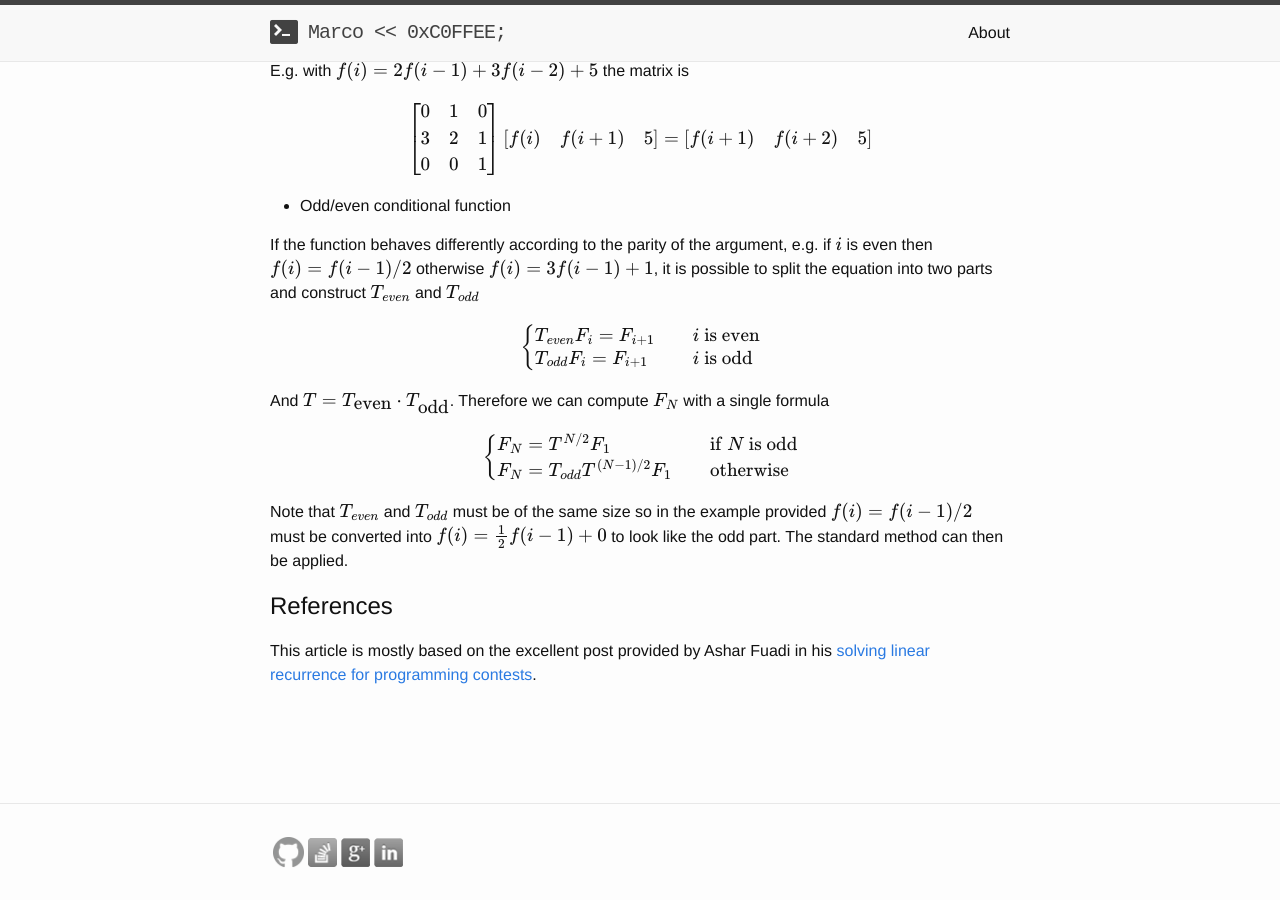
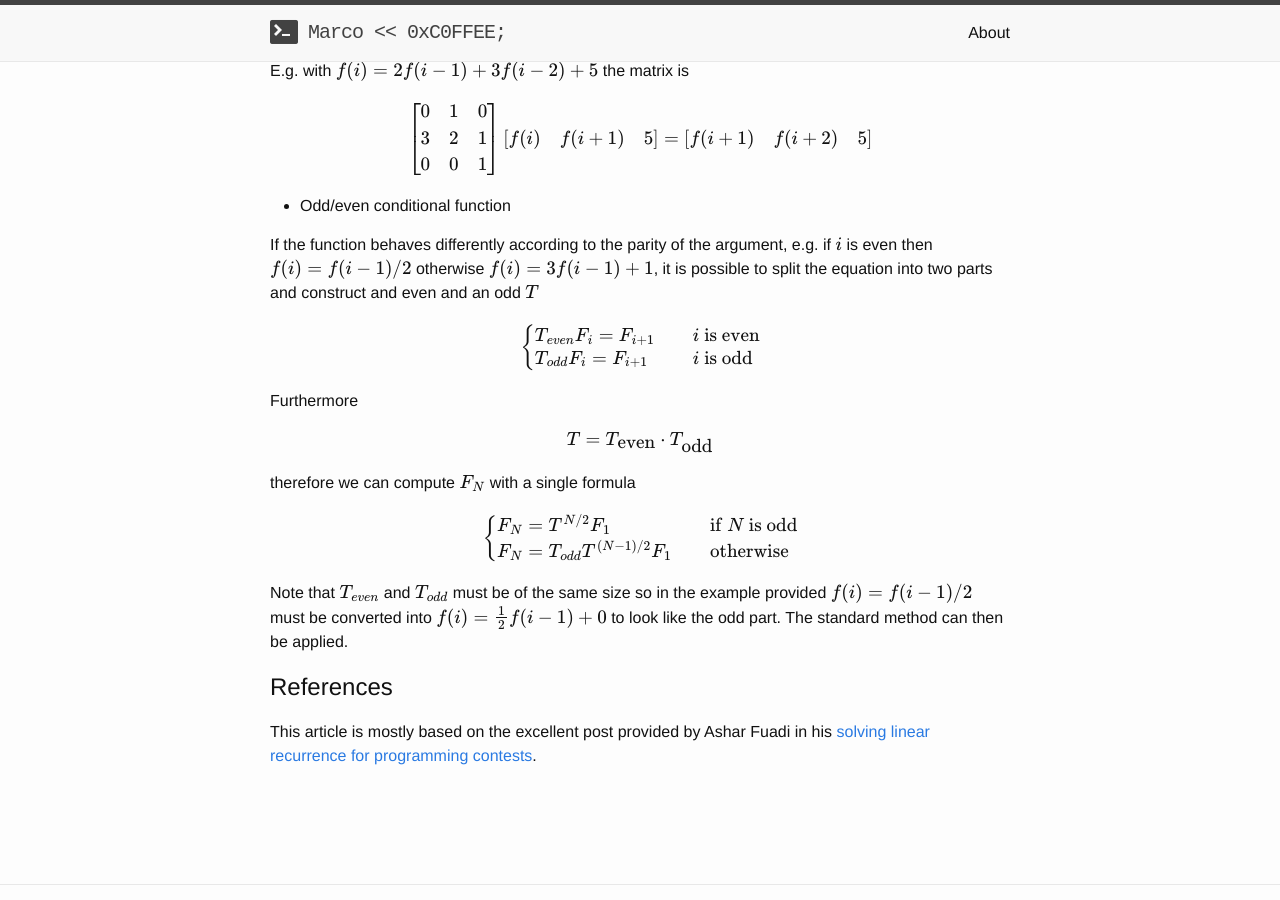
Before and after one commit to marcodiiga/marcodiiga.github.io, a Jekyll site: the page built from _posts/2015-09-18-linear-recurrence-relations.markdown, in a window 1280 px wide and 900 px high, scrolled down 4778 px. Built offline with Jekyll 4.4.1, drawn with Linux system fonts in a browser that asks for light colours; formulas are drawn with MathJax 3.

Commit message:
fix for stupid mathjax bug

```diff
--- a/_posts/2015-09-18-linear-recurrence-relations.markdown
+++ b/_posts/2015-09-18-linear-recurrence-relations.markdown
@@ -190,12 +190,16 @@ $$ \begin{bmatrix}0 & 1 & 0 \\ 3 & 2 & 1 \\ 0 & 0 & 1 \end{bmatrix}
 
 * Odd/even conditional function
 
-If the function behaves differently according to the parity of the argument, e.g. if \\( i \\) is even then \\( f(i) = f(i-1) / 2 \\) otherwise \\( f(i) = 3f(i-1) + 1 \\), it is possible to split the equation into two parts and construct \\( T_{even} \\) and \\( T_{odd} \\)
+If the function behaves differently according to the parity of the argument, e.g. if \\( i \\) is even then \\( f(i) = f(i-1) / 2 \\) otherwise \\( f(i) = 3f(i-1) + 1 \\), it is possible to split the equation into two parts and construct and even and an odd \\( T \\)
 
 $$ \begin{cases} T_{even} F_i = F_{i+1} && \mbox{$i$ is even} \\
 T_{odd} F_i = F_{i+1} && \mbox{$i$ is odd} \end{cases} $$
 
-And \\( T = T_{\mbox{even}} \cdot T_{\mbox{odd}} \\). Therefore we can compute \\( F_N \\) with a single formula
+Furthermore
+
+$$ T = T_{\mbox{even}} \cdot T_{\mbox{odd}} $$
+
+therefore we can compute \\( F_N \\) with a single formula
 
 $$ \begin{cases} F_N = T^{N/2} F_1 && \mbox{if $N$ is odd} \\
 F_N = T_{odd} T^{(N-1)/2} F_1 && \mbox{otherwise} \end{cases}$$
```
